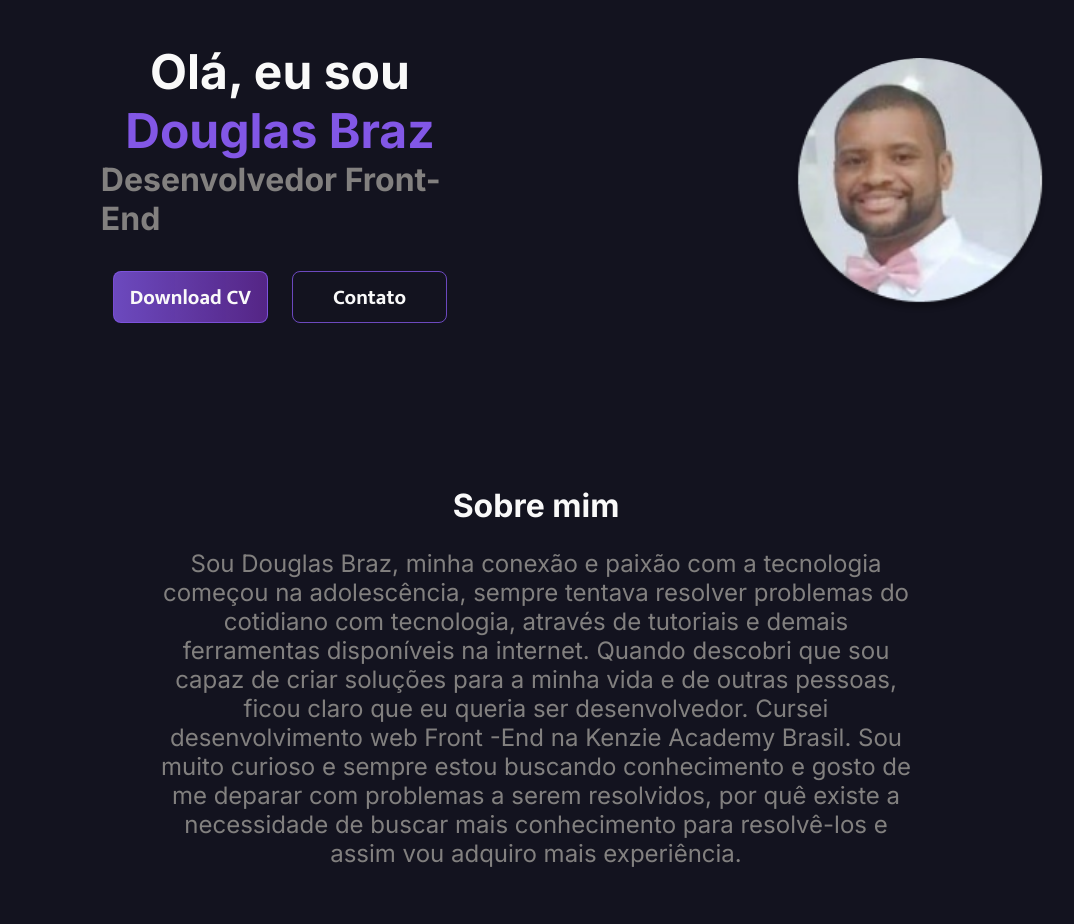
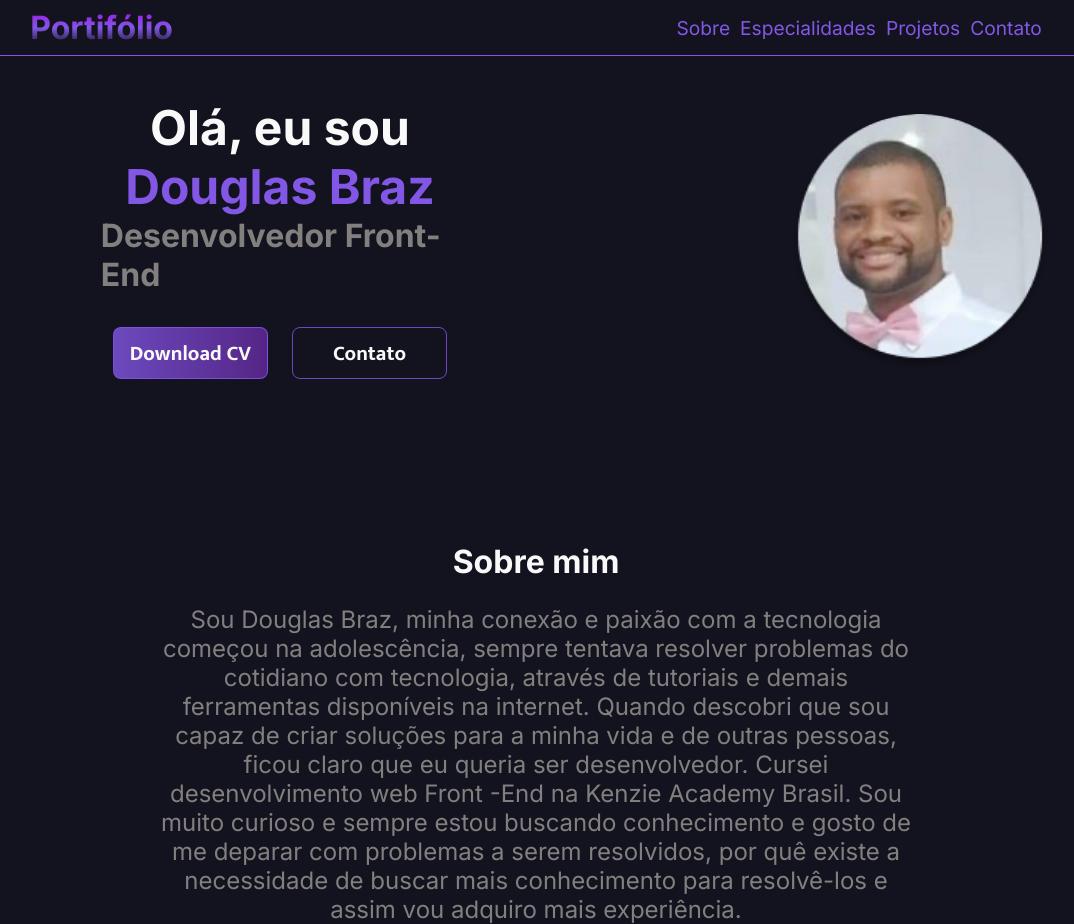
Before and after one commit to ltkbigdad/douglas_braz_portifolio, a React (Create React App) app: page /test in a window 1280 px wide. Shown: the whole page, without its empty margins (104-1178 px from the left). Before the commit the page ends 868 px from the top, so only its background shows below. Built offline with nearby package versions, Linux system fonts and the light colour scheme.

Commit message:
feat: componente iniciado

```diff
--- a/package.json
+++ b/package.json
@@ -9,6 +9,7 @@
     "axios": "^1.1.2",
     "react": "^18.2.0",
     "react-dom": "^18.2.0",
+    "react-icons": "^4.4.0",
     "react-router-dom": "^6.4.2",
     "react-scripts": "5.0.1",
     "styled-components": "^5.3.6",
--- a/src/Pages/ScreenTest/index.jsx
+++ b/src/Pages/ScreenTest/index.jsx
@@ -1,5 +1,11 @@
 import { AboutMe } from "../../components/AboutMe"
+import { Header } from "../../components/Header"
 
 export const ScreenTest =() =>{
-    return<AboutMe/>
+    return(
+        <>
+        <Header/>
+        <AboutMe/>
+        </>
+    )
 }
--- /dev/null
+++ b/src/components/Header/index.jsx
@@ -0,0 +1,30 @@
+import { Container } from "./style"
+import {TiThMenu} from "react-icons/ti"
+
+export const Header = () => {
+    return (
+        <Container>
+            <p className="logo">Portifólio</p>
+
+            <TiThMenu className="menuHamburguer"/>
+
+            <ul className="menu">
+                <li className="menuLista">
+                    <a>Sobre</a>
+                </li>
+                <li className="menuLista">
+                    <a>Especialidades</a>
+                </li>
+                <li className="menuLista">
+                    <a>Projetos</a>
+                </li>
+                <li className="menuLista">
+                    <a>Contato</a>
+                </li>
+            </ul>
+
+
+        </Container>
+
+    )
+}
--- /dev/null
+++ b/src/components/Header/style.js
@@ -0,0 +1,60 @@
+import styled from 'styled-components'
+
+export const Container = styled.div`
+    border-bottom: 1px solid var(--purple-300);
+    display: flex;
+    align-items: center;
+    height: 3.5em;
+    justify-content: space-around;
+
+    .logo{
+        font-size: 2em;
+        font-weight: 700;
+        margin-left: 5px;
+        background-image: linear-gradient(to bottom, #a40ee4, #8257e6, #13131f);
+        background-clip: text;
+        -webkit-background-clip: text;
+        -webkit-text-fill-color: transparent;
+        color: black;
+    }
+
+    svg{
+        color: var(--purple-300);
+        margin-left: 9em;
+        width: 2em;
+        height: 2em;
+        :hover{
+            cursor: pointer;
+            color: var(--purple-700);
+        }
+
+    }
+
+    .menu{
+        display: none;
+    }
+
+    @media(min-width: 767px){
+        svg{
+            display: none;
+        }
+
+        .menu{
+            display: flex;
+            margin-left: 15em;
+        }
+
+        .menuLista{
+            margin: 5px;
+            font-size: 1.2em;
+            color: var(--purple-300);
+            :hover{
+                cursor: pointer;
+                color: var(--purple-700);
+            }
+        }
+    }
+
+
+
+`;
```
Also changed, not shown: 2 other files (tests, documents, lock files or other folders).
